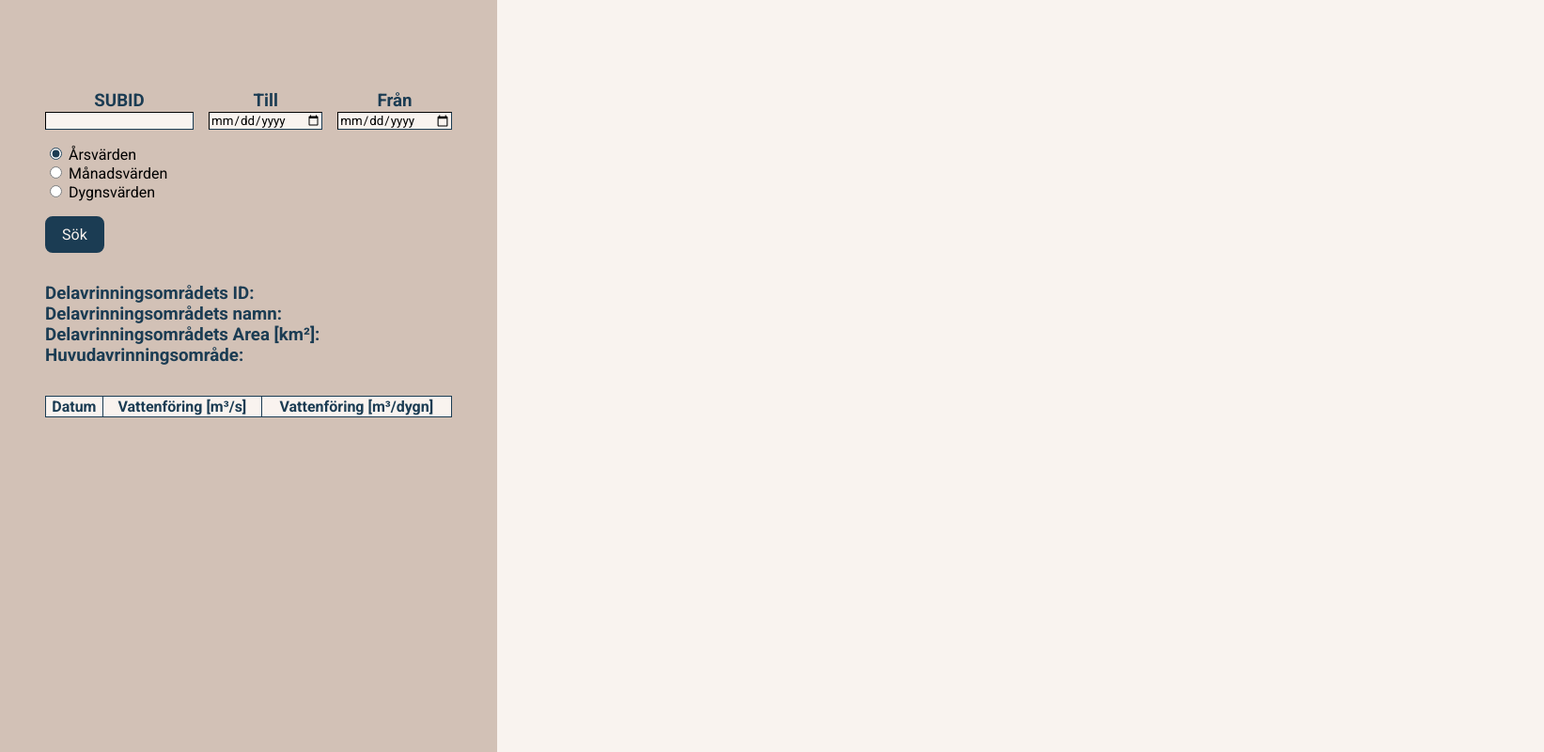
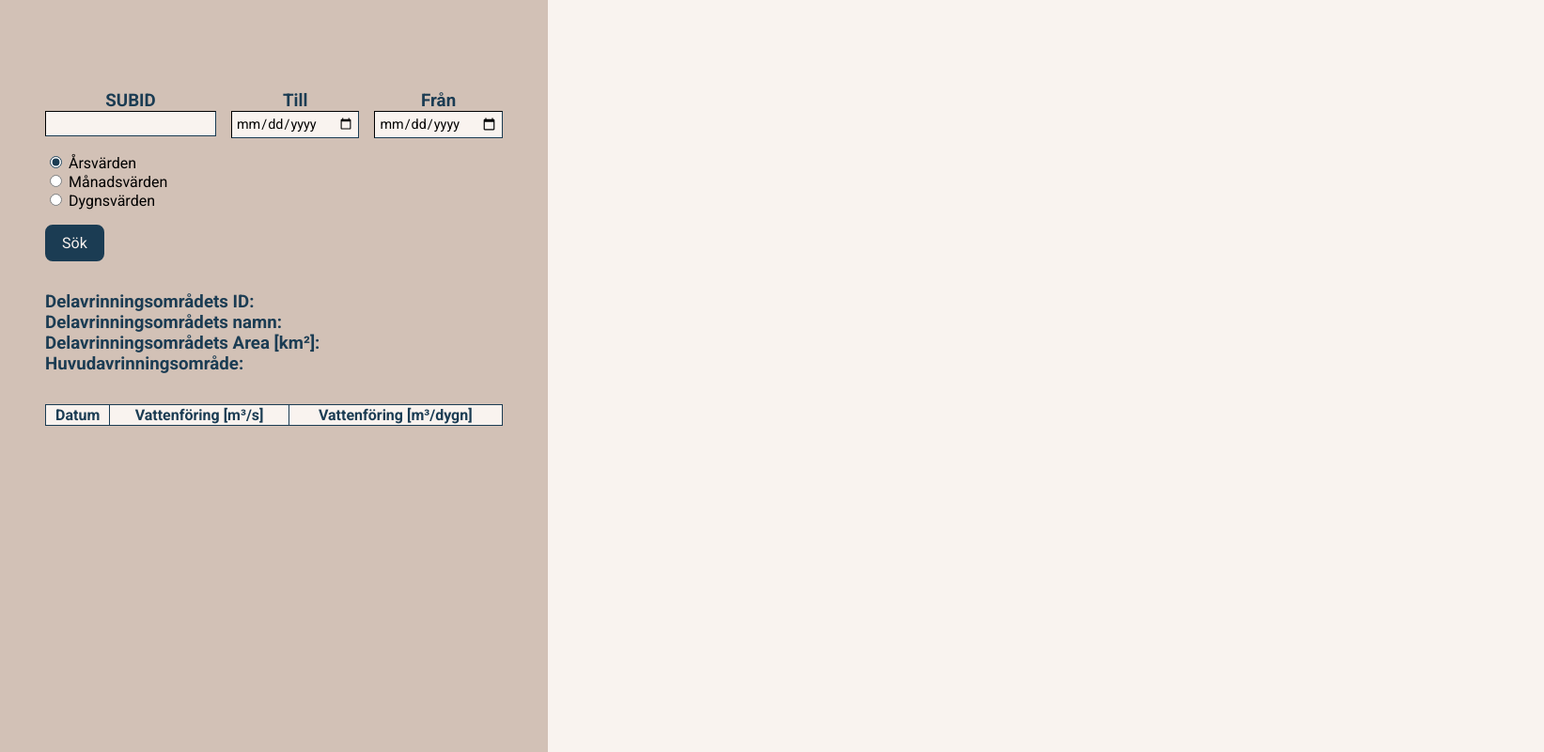
Before and after one commit to jonatansvahn/WaterFlowFetcher, a website: page javascript/index.html in a window 1280 px wide. Shown: the whole page at 94% size, 1643 px wide, since content can reach past the window. Drawn offline with nearby package versions, Linux system fonts and the light colour scheme.

Commit message:
bigger inputboxes

```diff
--- a/javascript/styles.css
+++ b/javascript/styles.css
@@ -5,6 +5,7 @@
 :root {
   --blue: #1B3C53;
   --beige: #F9F3EF;
+  --dark_beige: #D2C1B6;
 }
 
 body {
@@ -62,10 +63,6 @@ th {
   color: var(--blue);
 }
 
-#tableBody tr:hover {
-  background-color: var(--blue);
-  color: var(--beige);
-}
 
 td {
   text-align: right;
@@ -77,8 +74,20 @@ th, td {
   vertical-align: top;
   margin: 0.1em;
   margin-right: 0.2em;
+
+
   /*border-top: 1px solid gray;
-  border-bottom: 1px solid gray; */
+  border-bottom: 1px solid gray;*/
+}
+
+#tableBody tr:hover {
+  background-color: var(--blue);
+  color: var(--beige);
+}
+
+th, tr {
+  background-color: var(--beige);
+
 }
 
 .radioButton {
@@ -89,6 +98,8 @@ th, td {
   border-color: var(--blue);
   border-width: 1px;
   background-color: var(--beige);
+  padding: 0.25rem;
+  font-size: 0.9rem;
 }
 
 .tableContainer {
@@ -104,7 +115,7 @@ th, td {
 
 .leftLayout {
   height: 100%;
-  background-color: #D2C1B6;
+  background-color: var(--dark_beige);
   min-height: 100vh;
   padding-left: 2rem;
   padding-right: 2rem;
```
